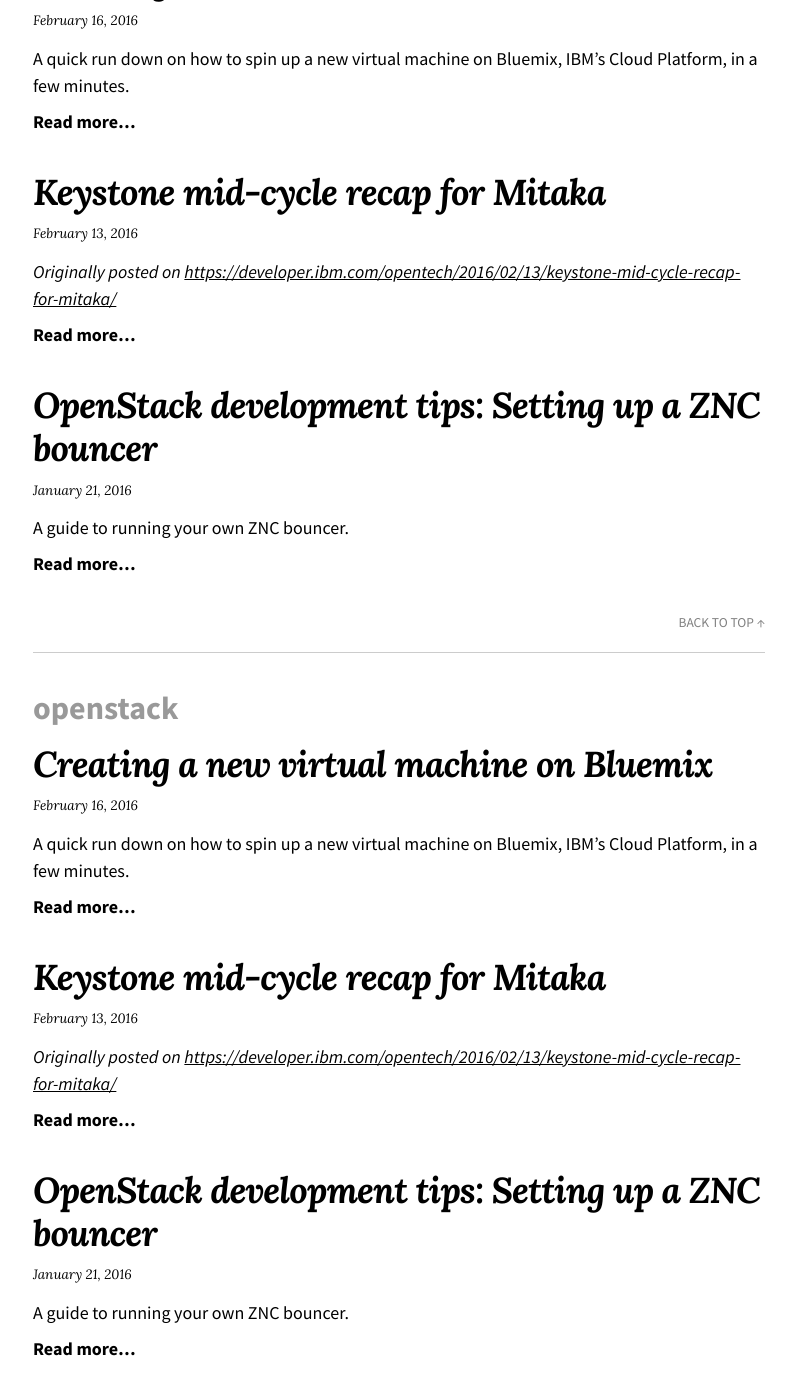
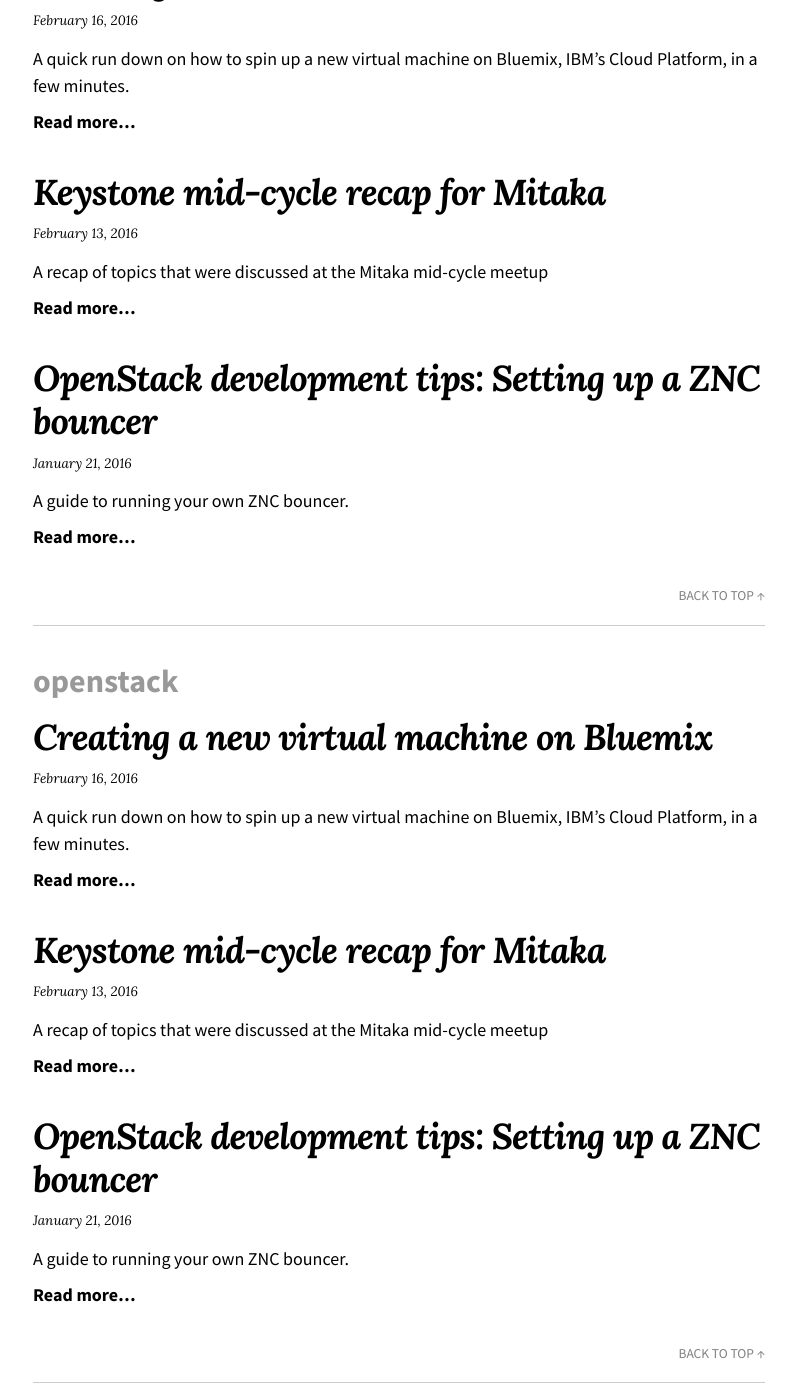
Before and after one commit to PeterGyger/stevemar.github.io, a Jekyll site: the page built from tags.md, in a window 1280 px wide and 1400 px high, scrolled down 4155 px. Shown: the whole window, without its empty margins (241-1036 px from the left). Built offline with Jekyll 4.4.1, drawn with Linux system fonts in a browser that asks for light colours; nearby versions of some CDN libraries; a script that is not in the unit is left out; comment, search, counter and statistics services are not loaded; some of the changed text lies outside the part shown.

Commit message:
Update 2016-02-13-keystone-midcycle-recap-mitaka.md

```diff
--- a/_posts/2016-02-13-keystone-midcycle-recap-mitaka.md
+++ b/_posts/2016-02-13-keystone-midcycle-recap-mitaka.md
@@ -1,5 +1,6 @@
 ---
 title: "Keystone mid-cycle recap for Mitaka"
+excerpt: "A recap of topics that were discussed at the Mitaka mid-cycle meetup"
 tags:
   - software
   - ibm
```
